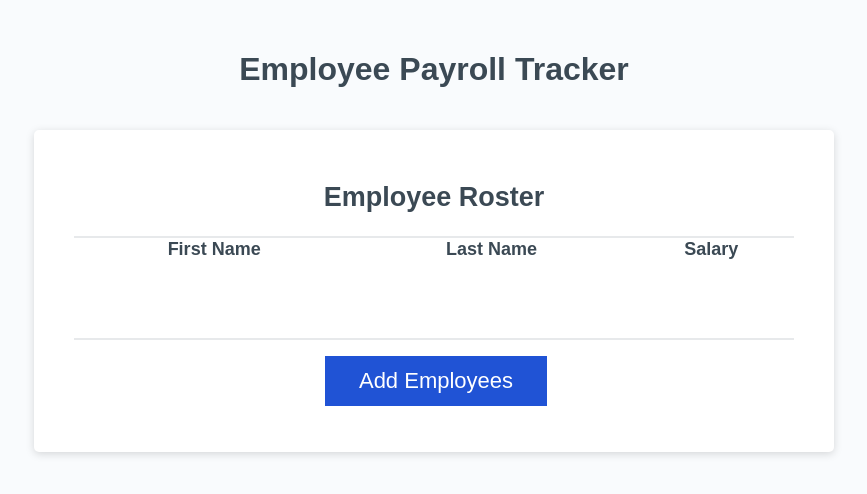
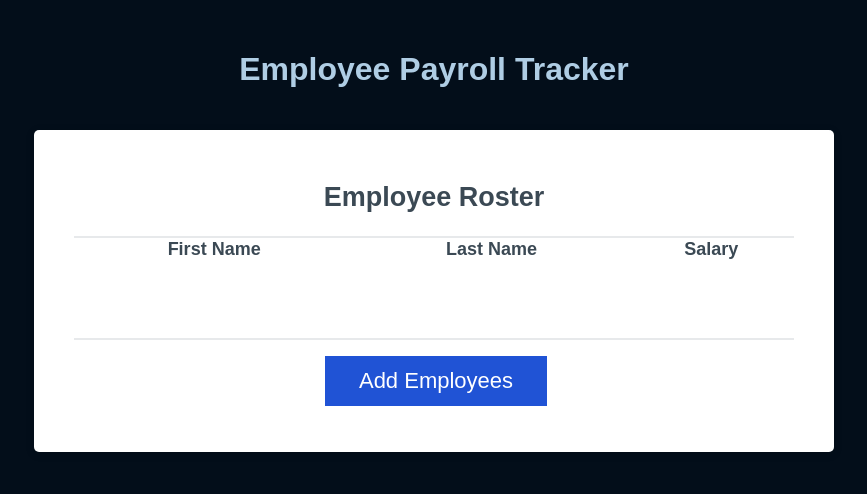
Before and after one commit to ndzamboni/challenge-3, a plain HTML site: page index.html in a window 1280 px wide. Shown: the whole page, without its empty margins (206-1073 px from the left). Drawn offline with Linux system fonts and the light colour scheme.

Commit message:
changed background color. looks nice

```diff
--- a/assets/style.css
+++ b/assets/style.css
@@ -14,7 +14,7 @@ body,
 
 body {
   font-family: sans-serif;
-  background-color: #f9fbfd;
+  background-color: #030e1a;
 }
 
 .wrapper {
@@ -27,7 +27,7 @@ header {
   text-align: center;
   padding: 20px;
   padding-top: 0px;
-  color: hsl(206, 17%, 28%);
+  color: hsl(206, 49%, 79%);
 }
 
 h2 {
```
